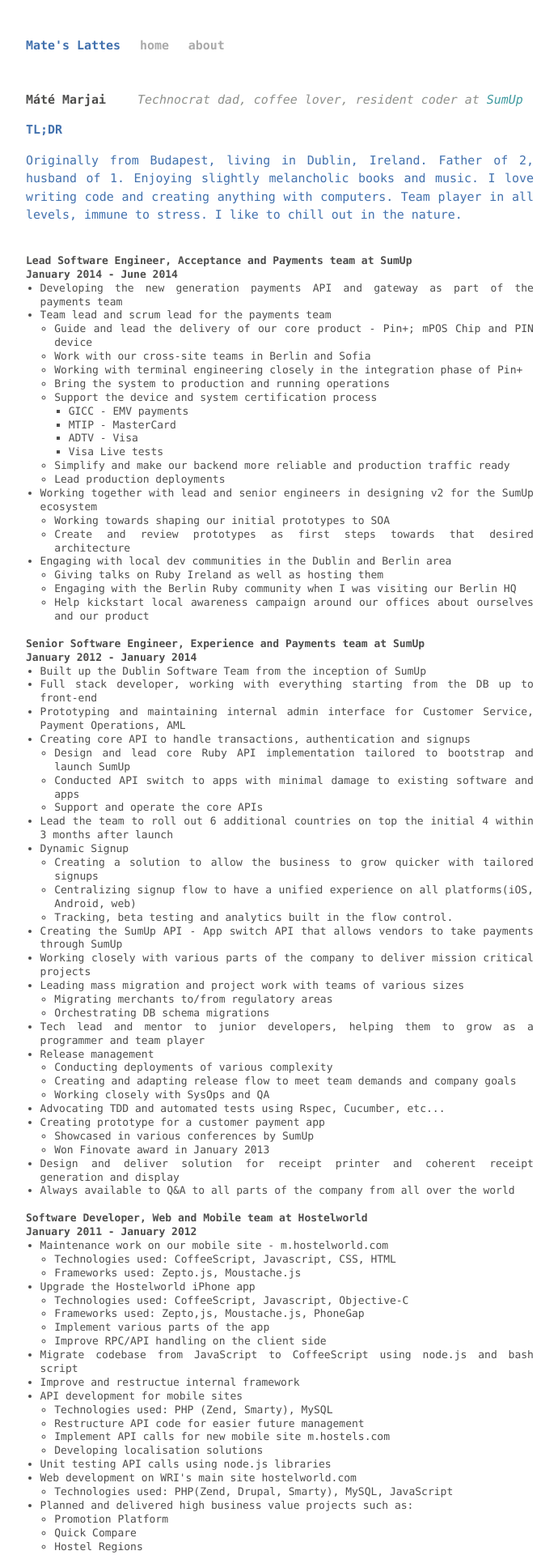
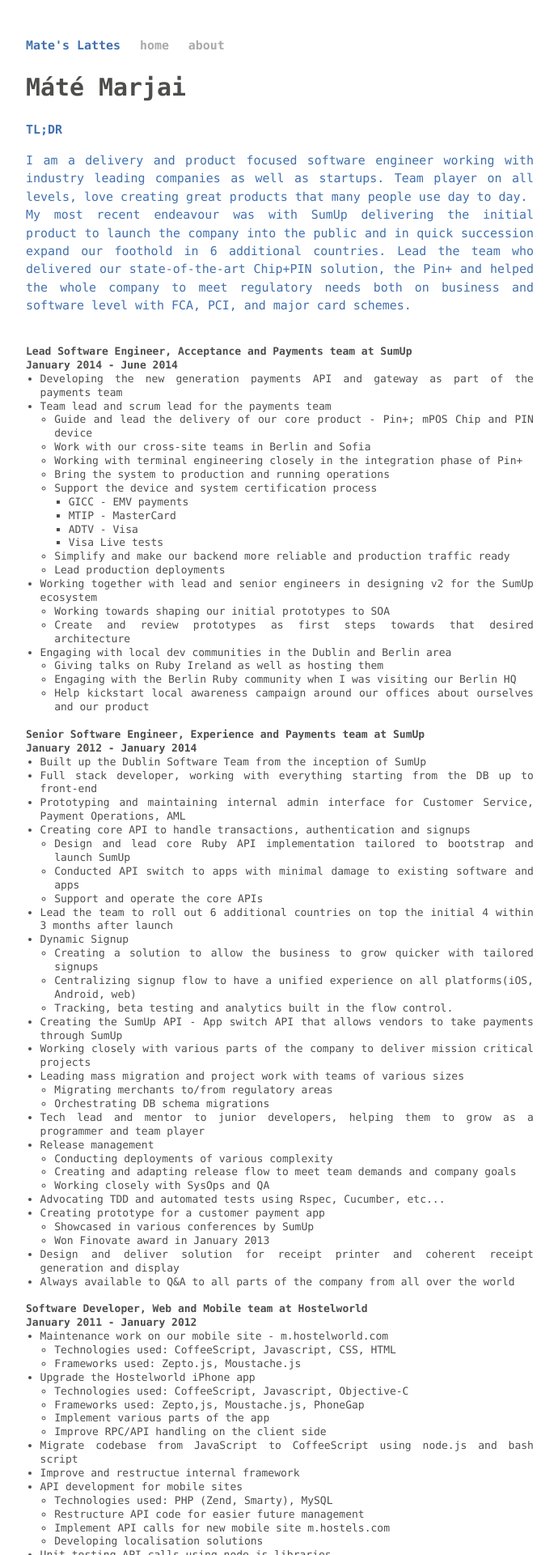
Before and after one commit to marjaimate/marjaimate.github.io, a Jekyll site: the page built from about.html, in a window 1280 px wide. Shown: the top 1920 px of the page at 81% size, without its empty margins (294-984 px from the left). Built offline with Jekyll 4.4.1, drawn with Linux system fonts in a browser that asks for light colours; Markdown is read by kramdown in place of the engine named in the settings.

Commit message:
Added header.

```diff
--- a/about.html
+++ b/about.html
@@ -6,14 +6,13 @@
 <div id="home">
   <header class="about">
     <h1 class="foreground">Máté Marjai</h1>
-    <p class="comment">
-      Technocrat dad, coffee lover, resident coder at <a href="https://sumup.com" target="_BLANK">SumUp</a>
-    </p>
   </header>
   <section class="tldr blue">
     <h3>TL;DR</h3>
     <p>
-      Originally from Budapest, living in Dublin, Ireland. Father of 2, husband of 1. Enjoying slightly melancholic books and music. I love writing code and creating anything with computers. Team player in all levels, immune to stress. I like to chill out in the nature.
+    I am a delivery and product focused software engineer working with industry leading companies as well as startups. Team player on all levels, love creating great products that many people use day to day.
+    <br/>
+    My most recent endeavour was with SumUp delivering the initial product to launch the company into the public and in quick succession expand our foothold in 6 additional countries. Lead the team who delivered our state-of-the-art Chip+PIN solution, the Pin+ and helped the whole company to meet regulatory needs both on business and software level with FCA, PCI, and major card schemes.
     </p>
   </section>
   <br/>
--- a/css/main.css
+++ b/css/main.css
@@ -190,6 +190,10 @@
 }
 
 /* Resume */
+header.about {
+  font-size: 200%;
+}
+
 .resume {
   font-size: 13px;
   line-height: 1.3;
```
